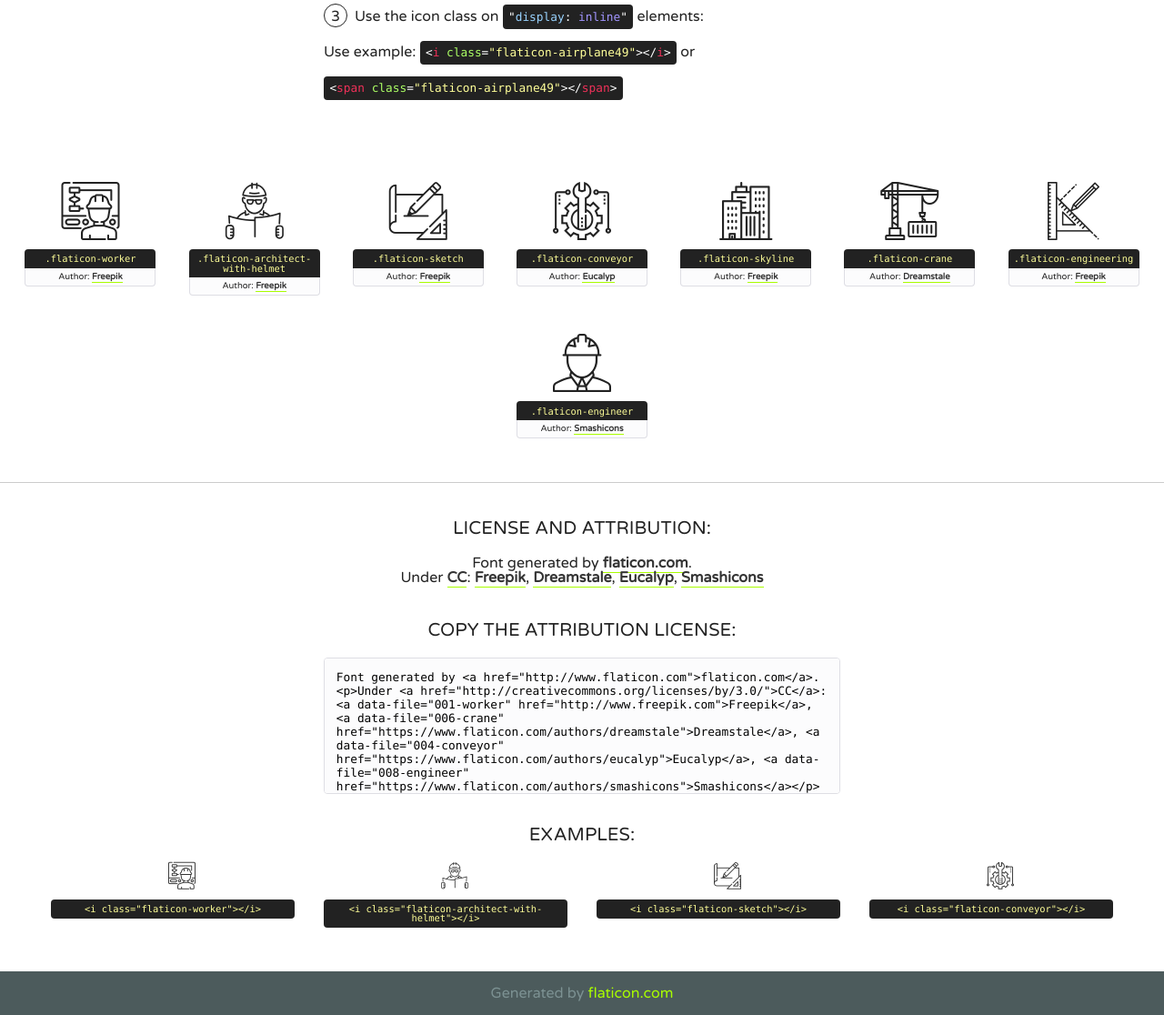
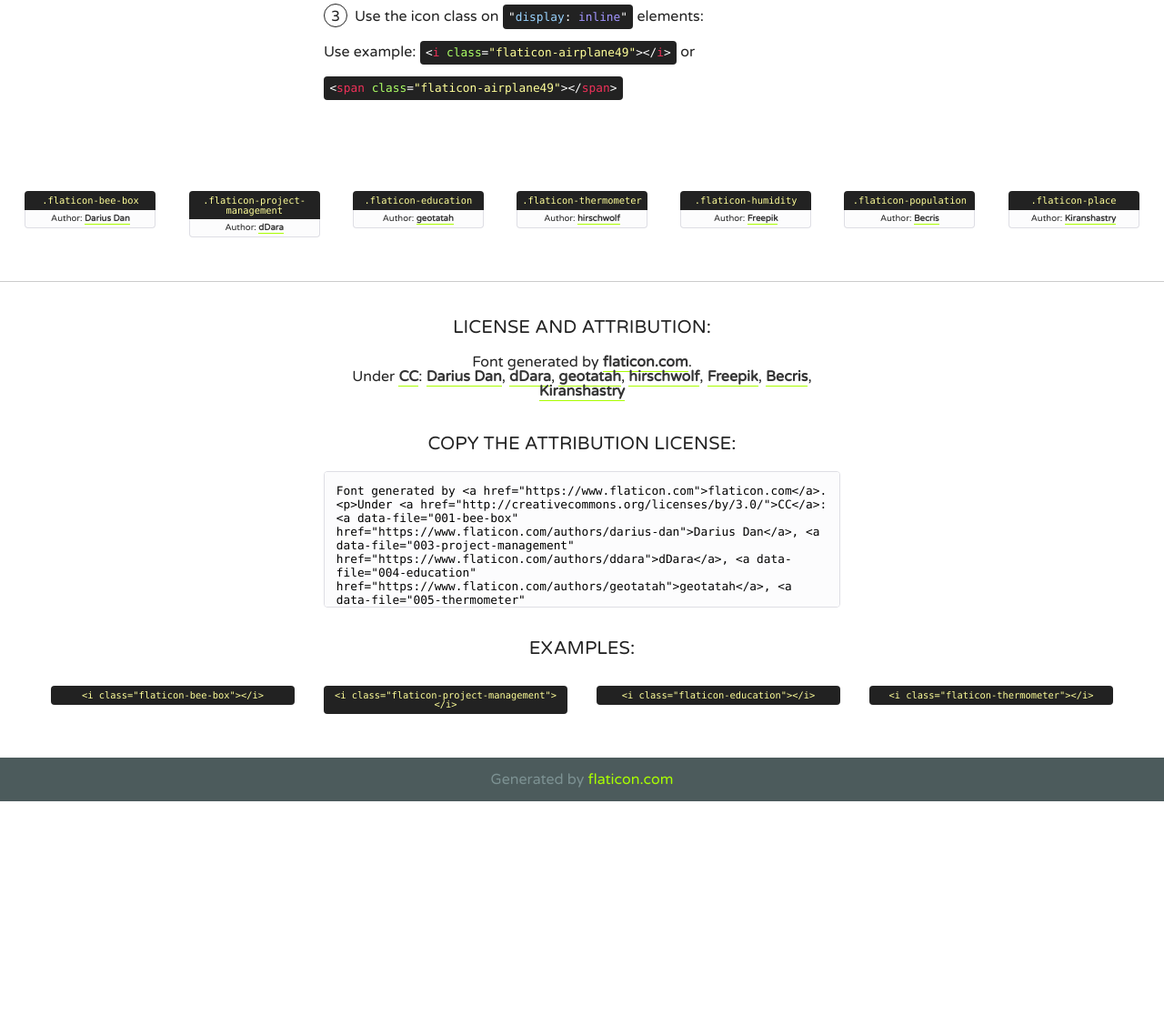
Before and after one commit to gosknos/PA8, a PHP site: page /fonts/flaticon/font/flaticon.html in a window 1280 px wide. Shown: the part 451-1567 px from the top of the page at 91% size. After the commit the page ends 1332 px from the top, so only its background shows below. Run offline with PHP 8.4, Linux system fonts and the light colour scheme.

Commit message:
Add files via upload

```diff
--- a/fonts/flaticon/font/flaticon.html
+++ b/fonts/flaticon/font/flaticon.html
@@ -1,7 +1,7 @@
 <!DOCTYPE html>
 <!--
   Flaticon icon font: Flaticon
-  Creation date: 17/01/2018 04:05
+  Creation date: 09/03/2020 07:36
 -->
 <html>
 <!DOCTYPE html>
@@ -305,7 +305,7 @@
 <body class="characters-off">
 
     <header>
-        <a href="http://www.flaticon.com" target="_blank" class="logo">
+        <a href="https://www.flaticon.com" target="_blank" class="logo">
             <svg version="1.1" xmlns="http://www.w3.org/2000/svg" xmlns:xlink="http://www.w3.org/1999/xlink" xmlns:a="http://ns.adobe.com/AdobeSVGViewerExtensions/3.0/" viewBox="0 0 560.875 102.036" enable-background="new 0 0 560.875 102.036" xml:space="preserve">
                 <defs>
                 </defs>
@@ -392,44 +392,39 @@
    <section id="glyphs">
 
 
-        <div class="glyph"><div class="glyph-icon flaticon-worker"></div>
-            <div class="class-name">.flaticon-worker</div>
-            <div class="author-name">Author: <a data-file="001-worker" href="http://www.freepik.com">Freepik</a> </div>
+        <div class="glyph"><div class="glyph-icon flaticon-bee-box"></div>
+            <div class="class-name">.flaticon-bee-box</div>
+            <div class="author-name">Author: <a data-file="001-bee-box" href="https://www.flaticon.com/authors/darius-dan">Darius Dan</a> </div>
         </div>
 
-        <div class="glyph"><div class="glyph-icon flaticon-architect-with-helmet"></div>
-            <div class="class-name">.flaticon-architect-with-helmet</div>
-            <div class="author-name">Author: <a data-file="002-architect-with-helmet" href="http://www.freepik.com">Freepik</a> </div>
+        <div class="glyph"><div class="glyph-icon flaticon-project-management"></div>
+            <div class="class-name">.flaticon-project-management</div>
+            <div class="author-name">Author: <a data-file="003-project-management" href="https://www.flaticon.com/authors/ddara">dDara</a> </div>
         </div>
 
-        <div class="glyph"><div class="glyph-icon flaticon-sketch"></div>
-            <div class="class-name">.flaticon-sketch</div>
-            <div class="author-name">Author: <a data-file="003-sketch" href="http://www.freepik.com">Freepik</a> </div>
+        <div class="glyph"><div class="glyph-icon flaticon-education"></div>
+            <div class="class-name">.flaticon-education</div>
+            <div class="author-name">Author: <a data-file="004-education" href="https://www.flaticon.com/authors/geotatah">geotatah</a> </div>
         </div>
 
-        <div class="glyph"><div class="glyph-icon flaticon-conveyor"></div>
-            <div class="class-name">.flaticon-conveyor</div>
-            <div class="author-name">Author: <a data-file="004-conveyor" href="https://www.flaticon.com/authors/eucalyp">Eucalyp</a> </div>
+        <div class="glyph"><div class="glyph-icon flaticon-thermometer"></div>
+            <div class="class-name">.flaticon-thermometer</div>
+            <div class="author-name">Author: <a data-file="005-thermometer" href="https://www.flaticon.com/authors/hirschwolf">hirschwolf</a> </div>
         </div>
 
-        <div class="glyph"><div class="glyph-icon flaticon-skyline"></div>
-            <div class="class-name">.flaticon-skyline</div>
-            <div class="author-name">Author: <a data-file="005-skyline" href="http://www.freepik.com">Freepik</a> </div>
+        <div class="glyph"><div class="glyph-icon flaticon-humidity"></div>
+            <div class="class-name">.flaticon-humidity</div>
+            <div class="author-name">Author: <a data-file="006-humidity" href="http://www.freepik.com">Freepik</a> </div>
         </div>
 
-        <div class="glyph"><div class="glyph-icon flaticon-crane"></div>
-            <div class="class-name">.flaticon-crane</div>
-            <div class="author-name">Author: <a data-file="006-crane" href="https://www.flaticon.com/authors/dreamstale">Dreamstale</a> </div>
+        <div class="glyph"><div class="glyph-icon flaticon-population"></div>
+            <div class="class-name">.flaticon-population</div>
+            <div class="author-name">Author: <a data-file="007-population" href="https://www.flaticon.com/authors/becris">Becris</a> </div>
         </div>
 
-        <div class="glyph"><div class="glyph-icon flaticon-engineering"></div>
-            <div class="class-name">.flaticon-engineering</div>
-            <div class="author-name">Author: <a data-file="007-engineering" href="http://www.freepik.com">Freepik</a> </div>
-        </div>
-
-        <div class="glyph"><div class="glyph-icon flaticon-engineer"></div>
-            <div class="class-name">.flaticon-engineer</div>
-            <div class="author-name">Author: <a data-file="008-engineer" href="https://www.flaticon.com/authors/smashicons">Smashicons</a> </div>
+        <div class="glyph"><div class="glyph-icon flaticon-place"></div>
+            <div class="class-name">.flaticon-place</div>
+            <div class="author-name">Author: <a data-file="008-place" href="https://www.flaticon.com/authors/kiranshastry">Kiranshastry</a> </div>
         </div>
 
 
@@ -439,11 +434,11 @@
 
     <section class="attribution wrapper"   style="text-align:center;">
 
-      <div class="title">License and attribution:</div><div class="attrDiv">Font generated by <a href="http://www.flaticon.com">flaticon.com</a>. <div><p>Under <a href="http://creativecommons.org/licenses/by/3.0/">CC</a>: <a data-file="001-worker" href="http://www.freepik.com">Freepik</a>, <a data-file="006-crane" href="https://www.flaticon.com/authors/dreamstale">Dreamstale</a>, <a data-file="004-conveyor" href="https://www.flaticon.com/authors/eucalyp">Eucalyp</a>, <a data-file="008-engineer" href="https://www.flaticon.com/authors/smashicons">Smashicons</a></p>  </div>
+      <div class="title">License and attribution:</div><div class="attrDiv">Font generated by <a href="https://www.flaticon.com">flaticon.com</a>. <div><p>Under <a href="http://creativecommons.org/licenses/by/3.0/">CC</a>: <a data-file="001-bee-box" href="https://www.flaticon.com/authors/darius-dan">Darius Dan</a>, <a data-file="003-project-management" href="https://www.flaticon.com/authors/ddara">dDara</a>, <a data-file="004-education" href="https://www.flaticon.com/authors/geotatah">geotatah</a>, <a data-file="005-thermometer" href="https://www.flaticon.com/authors/hirschwolf">hirschwolf</a>, <a data-file="006-humidity" href="http://www.freepik.com">Freepik</a>, <a data-file="007-population" href="https://www.flaticon.com/authors/becris">Becris</a>, <a data-file="008-place" href="https://www.flaticon.com/authors/kiranshastry">Kiranshastry</a></p>  </div>
       </div>
       <div class="title">Copy the Attribution License:</div>
 
-    <textarea onclick="this.focus();this.select();">Font generated by &lt;a href=&quot;http://www.flaticon.com&quot;&gt;flaticon.com&lt;/a&gt;. <p>Under <a href="http://creativecommons.org/licenses/by/3.0/">CC</a>: <a data-file="001-worker" href="http://www.freepik.com">Freepik</a>, <a data-file="006-crane" href="https://www.flaticon.com/authors/dreamstale">Dreamstale</a>, <a data-file="004-conveyor" href="https://www.flaticon.com/authors/eucalyp">Eucalyp</a>, <a data-file="008-engineer" href="https://www.flaticon.com/authors/smashicons">Smashicons</a></p>
+    <textarea onclick="this.focus();this.select();">Font generated by &lt;a href=&quot;https://www.flaticon.com&quot;&gt;flaticon.com&lt;/a&gt;. <p>Under <a href="http://creativecommons.org/licenses/by/3.0/">CC</a>: <a data-file="001-bee-box" href="https://www.flaticon.com/authors/darius-dan">Darius Dan</a>, <a data-file="003-project-management" href="https://www.flaticon.com/authors/ddara">dDara</a>, <a data-file="004-education" href="https://www.flaticon.com/authors/geotatah">geotatah</a>, <a data-file="005-thermometer" href="https://www.flaticon.com/authors/hirschwolf">hirschwolf</a>, <a data-file="006-humidity" href="http://www.freepik.com">Freepik</a>, <a data-file="007-population" href="https://www.flaticon.com/authors/becris">Becris</a>, <a data-file="008-place" href="https://www.flaticon.com/authors/kiranshastry">Kiranshastry</a></p>
      </textarea>
 
     </section>
@@ -454,29 +449,29 @@
 
             <div class="image">
                 <p>
-                    <i class="glyph-icon flaticon-worker"></i>
-                    <span>&lt;i class=&quot;flaticon-worker&quot;&gt;&lt;/i&gt;</span>
+                    <i class="glyph-icon flaticon-bee-box"></i>
+                    <span>&lt;i class=&quot;flaticon-bee-box&quot;&gt;&lt;/i&gt;</span>
                 </p>
             </div>
 
             <div class="image">
                 <p>
-                    <i class="glyph-icon flaticon-architect-with-helmet"></i>
-                    <span>&lt;i class=&quot;flaticon-architect-with-helmet&quot;&gt;&lt;/i&gt;</span>
+                    <i class="glyph-icon flaticon-project-management"></i>
+                    <span>&lt;i class=&quot;flaticon-project-management&quot;&gt;&lt;/i&gt;</span>
                 </p>
             </div>
 
             <div class="image">
                 <p>
-                    <i class="glyph-icon flaticon-sketch"></i>
-                    <span>&lt;i class=&quot;flaticon-sketch&quot;&gt;&lt;/i&gt;</span>
+                    <i class="glyph-icon flaticon-education"></i>
+                    <span>&lt;i class=&quot;flaticon-education&quot;&gt;&lt;/i&gt;</span>
                 </p>
             </div>
 
             <div class="image">
                 <p>
-                    <i class="glyph-icon flaticon-conveyor"></i>
-                    <span>&lt;i class=&quot;flaticon-conveyor&quot;&gt;&lt;/i&gt;</span>
+                    <i class="glyph-icon flaticon-thermometer"></i>
+                    <span>&lt;i class=&quot;flaticon-thermometer&quot;&gt;&lt;/i&gt;</span>
                 </p>
             </div>
 
@@ -485,7 +480,7 @@
     </section>
 
 <div id="footer">
-    <div>Generated by <a href="http://www.flaticon.com">flaticon.com</a>
+    <div>Generated by <a href="https://www.flaticon.com">flaticon.com</a>
     </div>
 </div>
 
```
Also changed, not shown: fonts/flaticon/font/Flat.css (added, +38 -0 lines), fonts/flaticon/font/_flaticon.scss (+16 -17 lines), fonts/flaticon/font/Flaticon.ttf, fonts/flaticon/font/Flaticon.woff, fonts/flaticon/font/Flaticon.woff2 (added), 2 other files.
